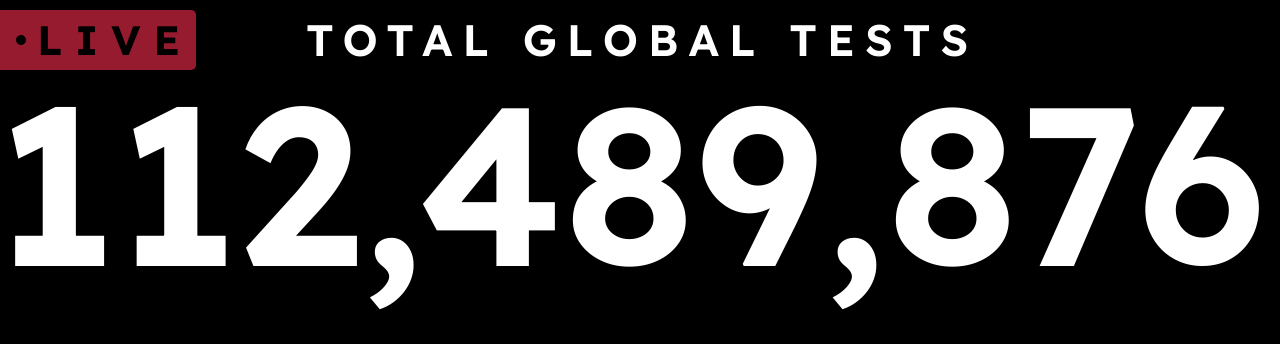
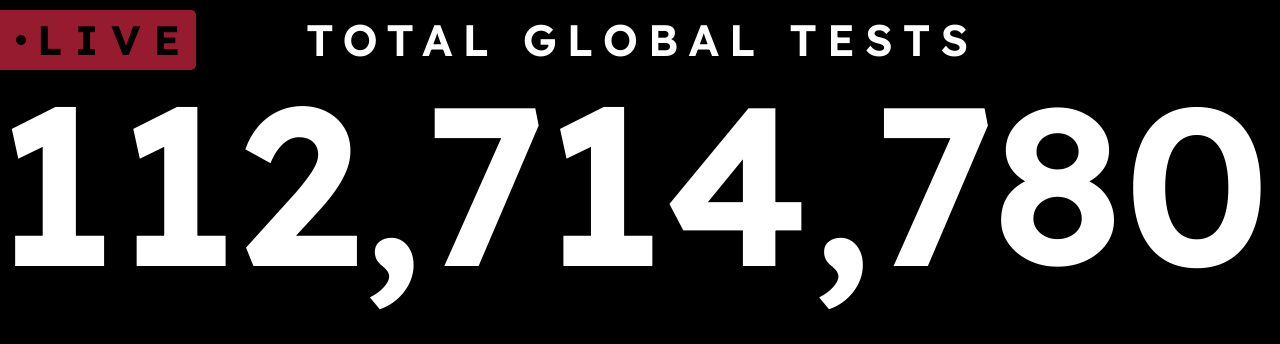
Before and after one commit to kateiscoding/IBUtest, a React (Create React App) app: page / in a window 1280 px wide. Shown: the part 180-524 px from the top of the page. Built offline with nearby package versions, Linux system fonts and the light colour scheme.

Commit message:
feat: updating count

```diff
--- a/src/components/PhaseOne.jsx
+++ b/src/components/PhaseOne.jsx
@@ -23,7 +23,7 @@ function FirstComponent() {
 						<b>TOTAL GLOBAL TESTS</b>
 					</div>
 				</div>
-				<CountUp start={100000000} end={112489876} duration={3} />
+				<CountUp start={100000000} end={112714780} duration={3} />
 			</Counter>
 			<FlagContainer />
 		</PhaseOne>
```
